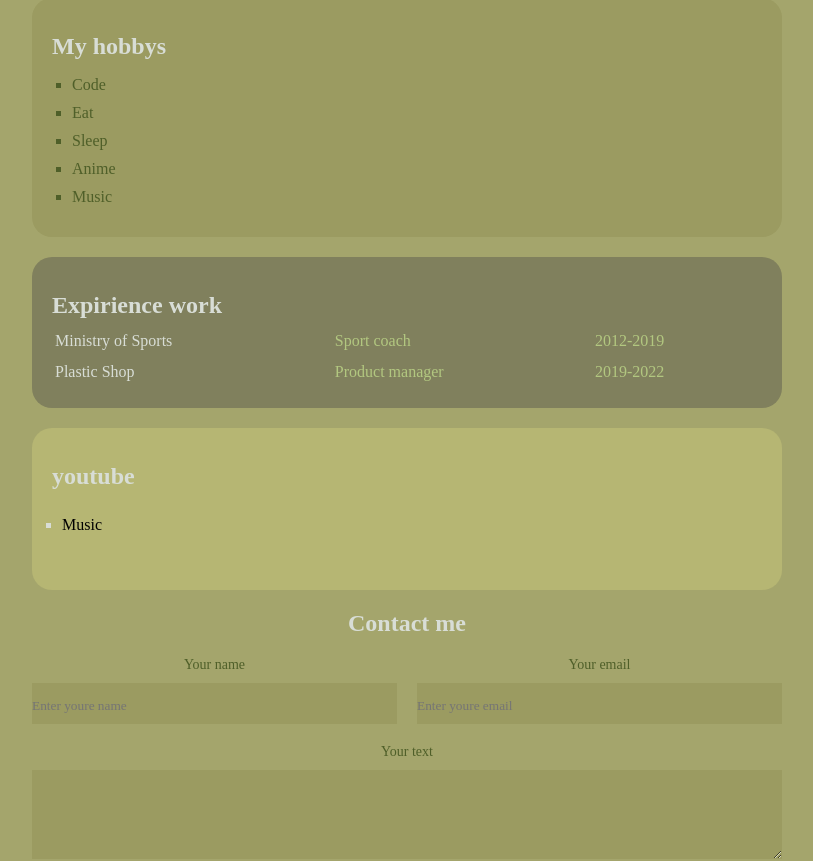
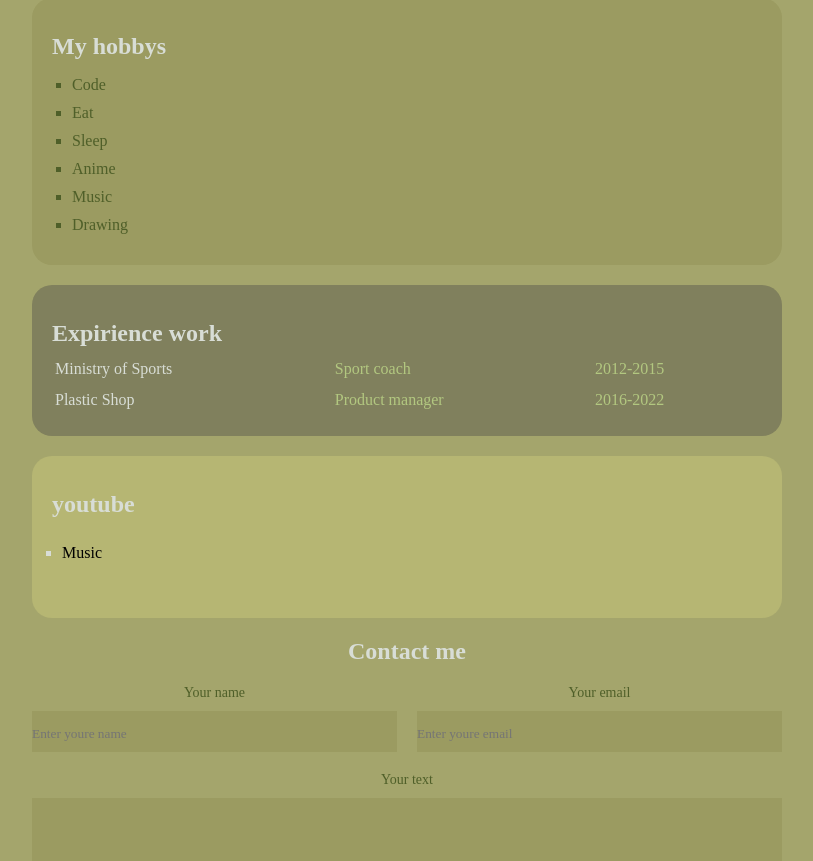
Before and after one commit to VictoriaSav/27.11.2022, a plain HTML site: page index.html in a window 1280 px wide. Shown: the part 239-1100 px from the top of the page, without its empty margins (233-1046 px from the left). Drawn offline with Linux system fonts and the light colour scheme.

Commit message:
Update index.html

```diff
--- a/index.html
+++ b/index.html
@@ -42,6 +42,7 @@
           <li>Sleep</li>
           <li>Anime</li>
           <li>Music</li>
+          <li>Drawing</li>
         </ol>
       </div>
 
@@ -51,12 +52,12 @@
           <tr>
             <td>Ministry of Sports</td>
             <td class="temp">Sport coach</td>
-            <td class="temp">2012-2019</td>
+            <td class="temp">2012-2015</td>
           </tr>
           <tr>
             <td>Plastic Shop</td>
             <td class="temp">Product manager</td>
-            <td class="temp">2019-2022</td>
+            <td class="temp">2016-2022</td>
           </tr>
 
           <!-- эти теги боди, хеад и есть еще футер используются
```
